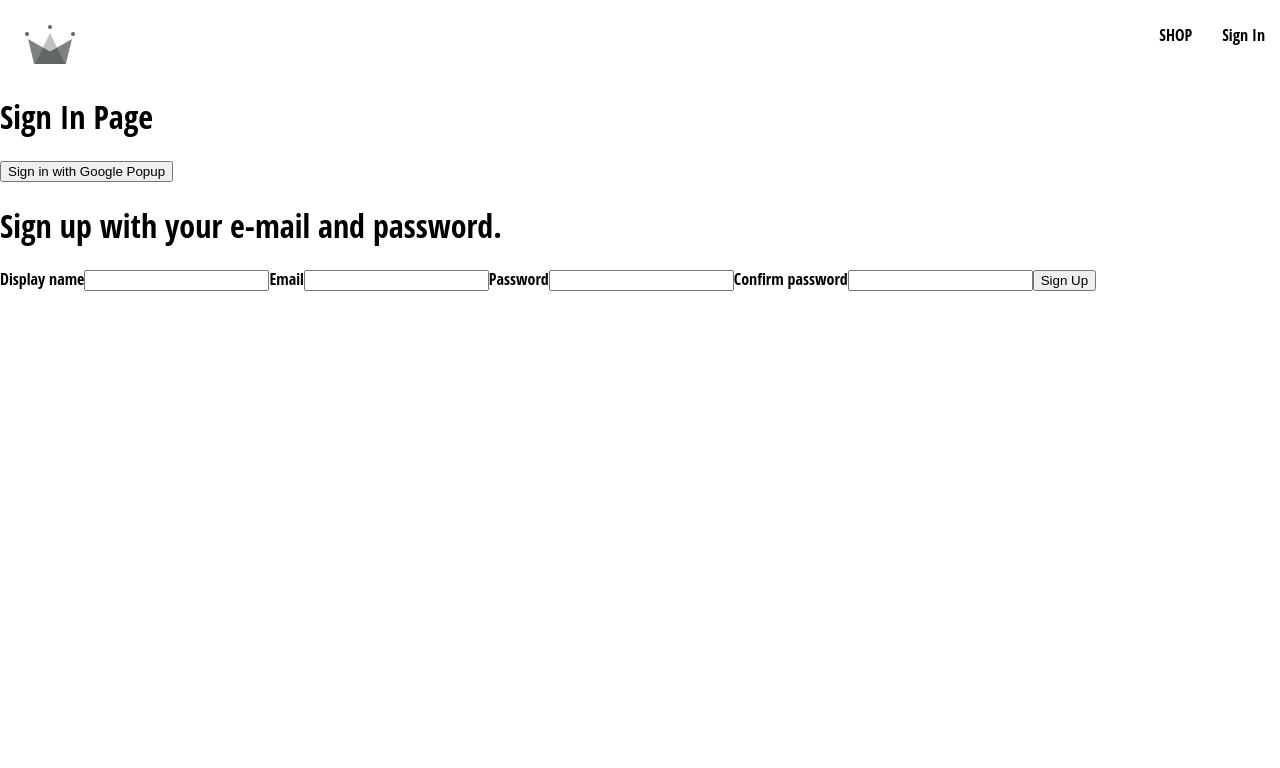
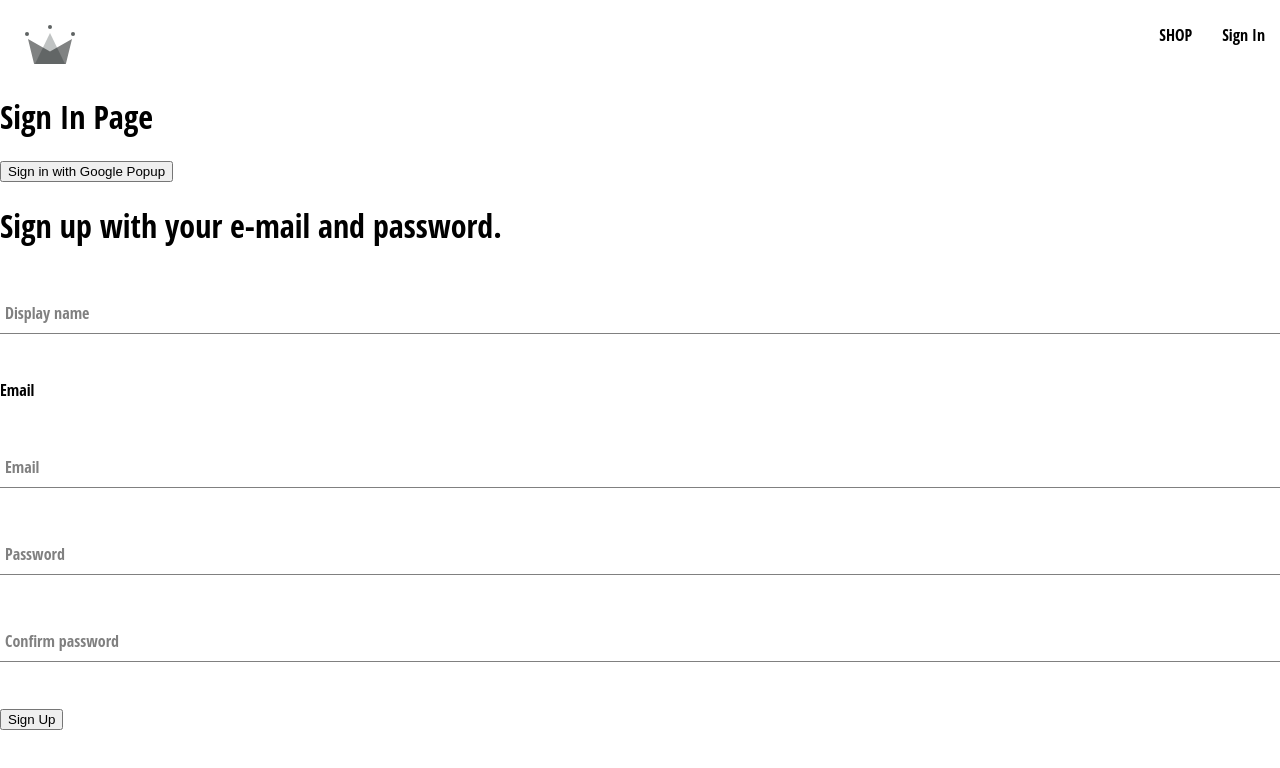
Before and after one commit to MuradEminov/e-commerce-platform, a React (Create React App) app: page /sign-in in a window 1280 px wide. Shown: the top 768 px of the page. Built offline with nearby package versions, Linux system fonts and the light colour scheme; a web font is replaced by a local one.

Commit message:
Form input component was created and all the form inputs were replaced witht this componentt. Styling was added to the FormInput component. FormInput component takes array of arguments as props and adds label to component if assigned as props.FormInput also takes all other form attributes as props

```diff
--- /dev/null
+++ b/src/components/form-input/form-input.component.jsx
@@ -0,0 +1,20 @@
+import './form-input.styles.scss';
+
+const FormInput = ({ label, ...otherProps }) => {
+  return (
+    <div className='group'>
+      {label && (
+        <label
+          className={`${
+            otherProps.value.length ? 'shrink' : ''
+          } form-input-label`}
+        >
+          {label}
+        </label>
+      )}
+      <input className='form-input' {...otherProps} />
+    </div>
+  );
+};
+
+export default FormInput;
--- /dev/null
+++ b/src/components/form-input/form-input.styles.scss
@@ -0,0 +1,54 @@
+$sub-color: grey;
+$main-color: black;
+
+@mixin shrinkLabel {
+  top: -14px;
+  font-size: 12px;
+  color: $main-color;
+}
+
+.group {
+  position: relative;
+  margin: 45px 0;
+
+  .form-input {
+    background: none;
+    background-color: white;
+    color: $sub-color;
+    font-size: 18px;
+    padding: 10px 10px 10px 5px;
+    display: block;
+    width: 100%;
+    border: none;
+    border-radius: 0;
+    border-bottom: 1px solid $sub-color;
+    margin: 25px 0;
+
+    &:focus {
+      outline: none;
+    }
+
+    &:focus ~ .form-input-label {
+      @include shrinkLabel();
+    }
+  }
+
+  input[type='password'] {
+    letter-spacing: 0.3em;
+  }
+
+  .form-input-label {
+    color: $sub-color;
+    font-size: 16px;
+    font-weight: normal;
+    position: absolute;
+    pointer-events: none;
+    left: 5px;
+    top: 10px;
+    transition: 300ms ease all;
+
+    &.shrink {
+      @include shrinkLabel();
+    }
+  }
+}
--- a/src/components/sign-up-form/sign-up-form.component.jsx
+++ b/src/components/sign-up-form/sign-up-form.component.jsx
@@ -3,6 +3,8 @@
   createAuthUserWithEmailandPassword,
   createUserDocumentFromAuth,
 } from '../../utils/firebase/firebase.utils';
+
+import FormInput from '../../components/form-input/form-input.component';
 
 const defaultFormFields = {
   displayName: '',
@@ -52,8 +54,8 @@
     <div>
       <h1>Sign up with your e-mail and password.</h1>
       <form onSubmit={handleSubmit}>
-        <label>Display name</label>
-        <input
+        <FormInput
+          label='Display name'
           type='text'
           required
           onChange={handleChange}
@@ -62,7 +64,8 @@
         />
 
         <label>Email</label>
-        <input
+        <FormInput
+          label='Email'
           type='email'
           required
           onChange={handleChange}
@@ -70,8 +73,8 @@
           value={email}
         />
 
-        <label>Password</label>
-        <input
+        <FormInput
+          label='Password'
           type='password'
           required
           onChange={handleChange}
@@ -79,8 +82,8 @@
           value={password}
         />
 
-        <label>Confirm password</label>
-        <input
+        <FormInput
+          label='Confirm password'
           type='password'
           required
           onChange={handleChange}
```
